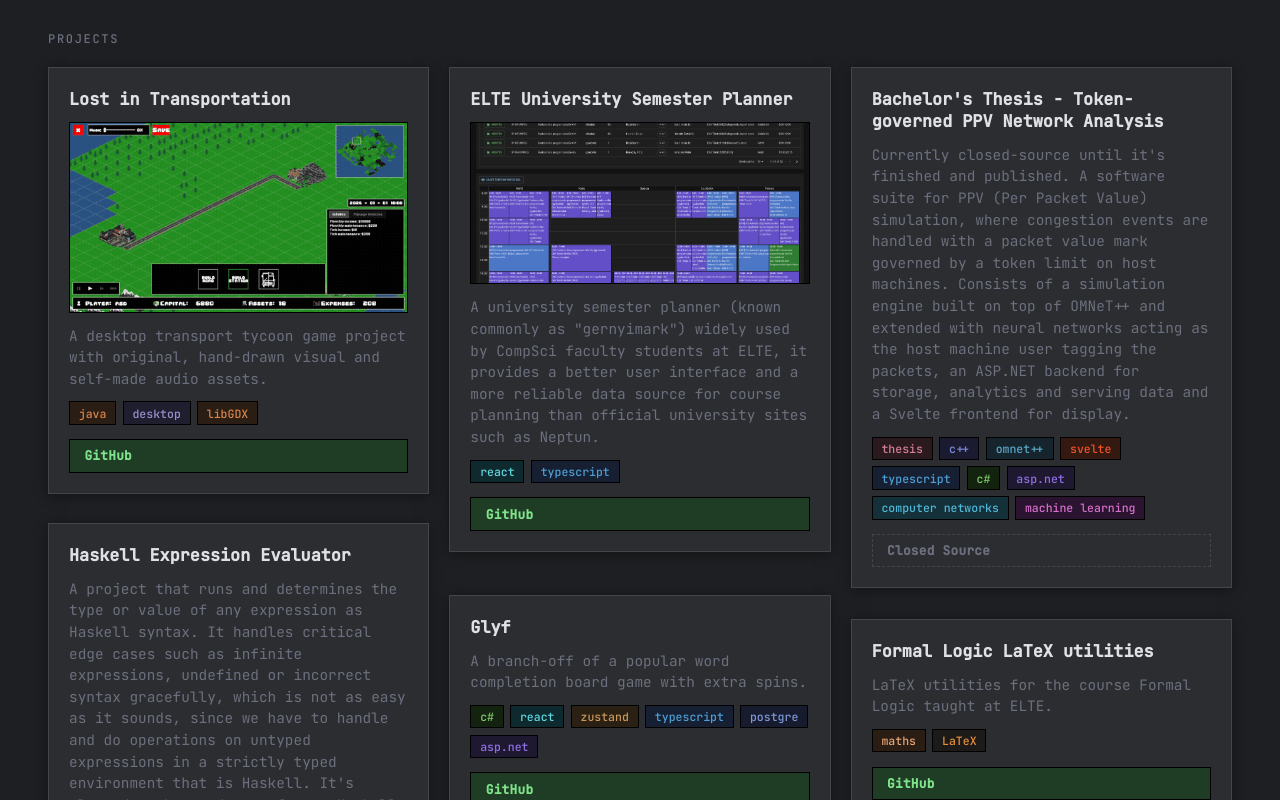
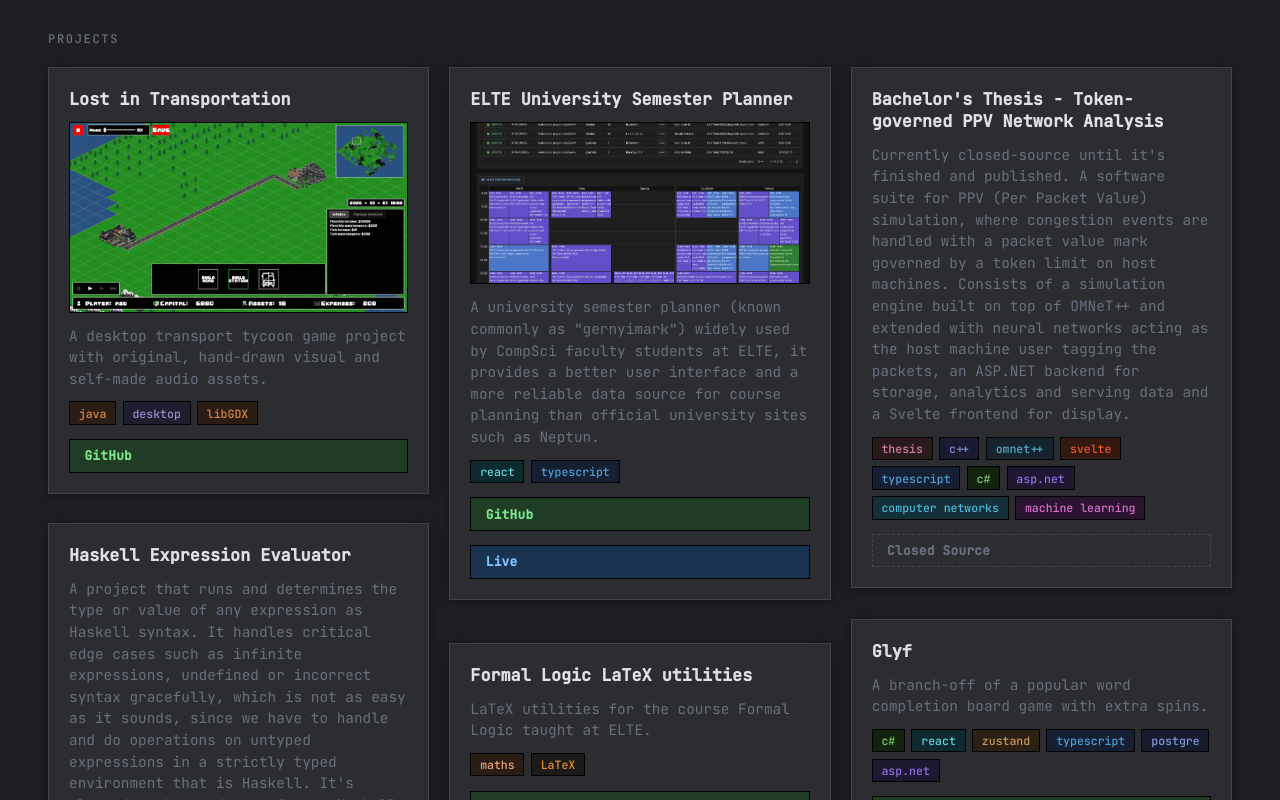
Before and after one commit to benmarkus/benmarkus.github.io, an Angular app: page /projects in a window 1280 px wide. Shown: the part 398-1198 px from the top of the page. Built offline with nearby package versions, Linux system fonts and the light colour scheme.

Commit message:
add liveUrl support for projects

```diff
--- a/src/app/features/projects/project-card/project-card.css
+++ b/src/app/features/projects/project-card/project-card.css
@@ -102,6 +102,28 @@
   border-color: #7fe38c;
 }
 
+.card-live {
+  flex-basis: 100%;
+  margin-top: 0.5rem;
+  background-color: #1a3350;
+  border: 1px solid #000;
+  padding: 0.45rem 0.9rem;
+  font-family: var(--font-mono);
+  font-size: 0.8rem;
+  font-weight: 600;
+  letter-spacing: 0.02em;
+  color: #7fc3ff;
+  text-decoration: none;
+  transition: background-color var(--transition-default),
+              border-color var(--transition-default);
+}
+
+.card-live:hover,
+.card-live:focus-visible {
+  background-color: #26496e;
+  border-color: #7fc3ff;
+}
+
 .card-closed {
   flex-basis: 100%;
   margin-top: 0.5rem;
--- a/src/app/features/projects/project-card/project-card.html
+++ b/src/app/features/projects/project-card/project-card.html
@@ -26,5 +26,9 @@
     } @else {
       <span class="card-closed" title="Source not publicly available">Closed Source</span>
     }
+    @if (project.liveUrl) {
+      <a class="card-live" [href]="project.liveUrl" [title]="project.liveUrl"
+         target="_blank" rel="noopener noreferrer">Live</a>
+    }
   </div>
 </div>
--- a/src/app/features/projects/project.model.ts
+++ b/src/app/features/projects/project.model.ts
@@ -2,6 +2,7 @@ export interface Project {
     id: number;
     title: string;
     url?: string;
+    liveUrl?: string;
     description: string;
     tags: string[];
     icon?: string;
--- a/src/data/projects.json
+++ b/src/data/projects.json
@@ -13,6 +13,7 @@
     "id": 2,
     "title": "ELTE University Semester Planner",
     "url": "https://github.com/slashwarm/elte-orarend",
+    "liveUrl": "https://elte-orarend.vercel.app/",
     "description": "A university semester planner (known commonly as \"gernyimark\") widely used by CompSci faculty students at ELTE, it provides a better user interface and a more reliable data source for course planning than official university sites such as Neptun.",
     "media": "assets/elte-orarend_screenshot.png",
     "mediaWidth": 1898,
```
